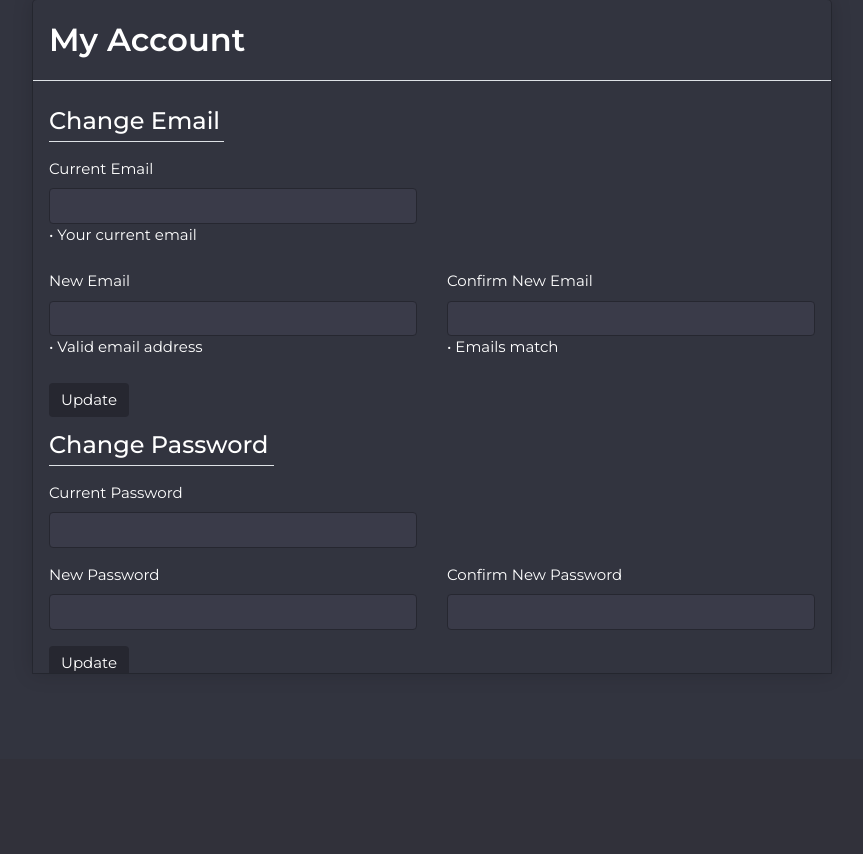
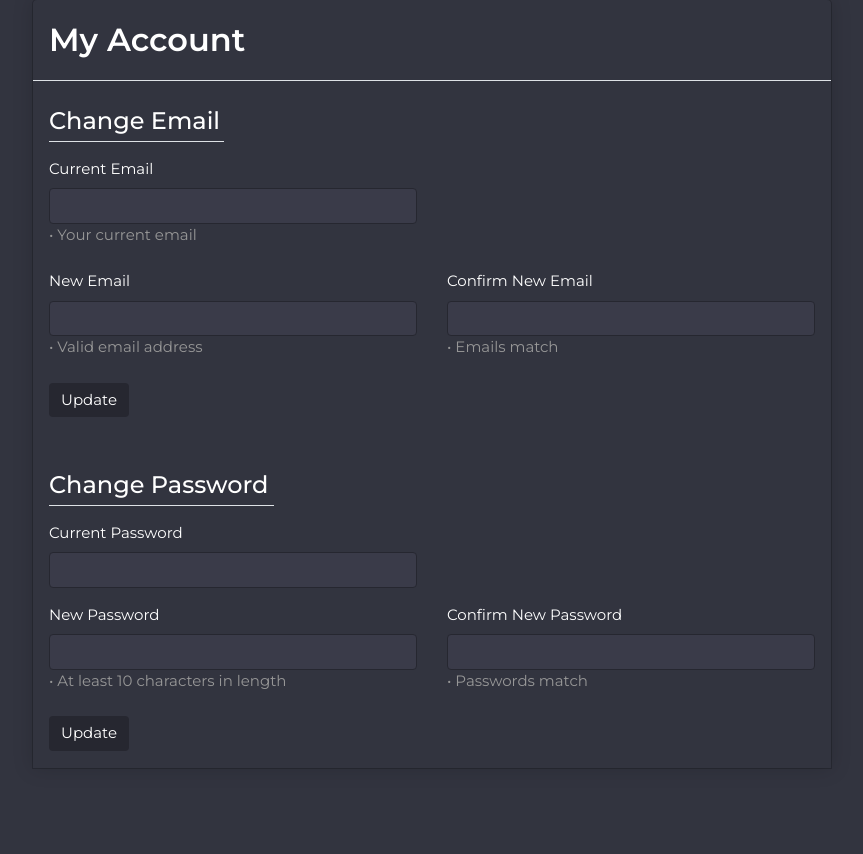
Before and after one commit to CAC-TX06/PeakPass, a Flask app: template website/templates/settings.html in a window 1280 px wide. Shown: the part 166-1020 px from the top of the page, without its empty margins (208-1071 px from the left). Before the commit the page ends 840 px from the top, so only its background shows below. Run offline with Flask 2, Linux system fonts and the light colour scheme; the template is opened without the code that fills it, so the values that code supplies are empty; parts of the project's set-up code (start-up, migrations or seed data) failed here and were passed over; some libraries are stand-ins or nearby versions.

Commit message:
Settings and Main Dashboard Done

```diff
--- a/website/peakpass.py
+++ b/website/peakpass.py
@@ -6,6 +6,7 @@ from func.sign_up import add_user, hash_new_pass
 from __init__ import create_website
 from __init__ import User
 import psycopg2
+import bcrypt
 from reader import USER, PASSWORD, DATABASE, HOST
 
 # Create the actual flask app (imported from __init__.py)
@@ -174,7 +175,9 @@ def update_email():
             conn.commit()
             conn.close()
         except psycopg2.errors.UniqueViolation:
-            return render_template('settings.html', email=current_user.id, error_message='Email already taken, please try again with a different email address.')
+            path = user_pfp_path[current_user.id[0].lower()]
+            path = url_for('static', filename=path)
+            return render_template('settings.html', path=path, email=current_user.id, email_error='Email already taken, please try again with a different email address.')
 
         return redirect(url_for('account_settings'))
 
@@ -185,18 +188,38 @@ def update_email():
 def update_password():
     if current_user:
         # Get the data from the form
-        password = request.form['password-update']
+        cur_pass = request.form['cur-password-update']
+        new_pass = request.form['new-password-update']
+
+        if cur_pass == new_pass:
+            path = user_pfp_path[current_user.id[0].lower()]
+            path = url_for('static', filename=path)
+            return render_template('settings.html', path=path, email=current_user.id, pass_error='New password cannot be the same as your current password, please try again.')
 
         # Update the data in the database
         conn = psycopg2.connect(dbname=DATABASE, user=USER, password=PASSWORD, host=HOST)
         cur = conn.cursor()
 
-        try:
-            cur.execute("UPDATE users SET password = %s WHERE email = %s", (password, current_user.id))
-            conn.commit()
-            conn.close()
-        except:
-            pass
+        # Get the users current password from the DB
+        cur.execute("SELECT password FROM users WHERE email = %s", (current_user.id,))
+        data = cur.fetchone()
+        current_password = data[0]
+
+        # Make sure the cur_pass and current_password match using the bcrpyt.checkpw function
+        if bcrypt.checkpw(cur_pass.encode('utf-8'), current_password.encode('utf-8')):
+            try:
+                password = hash_new_pass(new_pass)
+                cur.execute("UPDATE users SET password = %s WHERE email = %s", (password, current_user.id))
+                conn.commit()
+                conn.close()
+            except:
+                path = user_pfp_path[current_user.id[0].lower()]
+                path = url_for('static', filename=path)
+                return render_template('settings.html', path=path, email=current_user.id, pass_error='An error occured, please try again later.')
+        else:
+            path = user_pfp_path[current_user.id[0].lower()]
+            path = url_for('static', filename=path)
+            return render_template('settings.html', path=path, email=current_user.id, pass_error='The password you entered was not your current password. Please try again.')
 
         return redirect(url_for('account_settings'))
 
--- a/website/templates/settings.html
+++ b/website/templates/settings.html
@@ -45,49 +45,54 @@
                         <div class="col-6 form-group">
                             <label for="cur-email-update">Current Email</label>
                             <input name="cur-email-update" class="popup-input" type="text">
-                            <label for="cur-email-update" id="cur-email-update-check">• Your current email</label>
+                            <label for="cur-email-update" id="cur-email-update-check" class="label-check">• Your current email</label>
                         </div>
                     </div>
                     <div class="row">
 						            <div class="col-6 form-group">
                             <label for="new-email-update">New Email</label>
                             <input name="new-email-update" class="popup-input" type="text">
-                            <label for="new-email-update" id="new-email-update-check">• Valid email address</label>
+                            <label for="new-email-update" id="new-email-update-check" class="label-check">• Valid email address</label>
                         </div>
                         <div class="col-6 form-group">
                             <label for="confirm-email-update">Confirm New Email</label>
                             <input name="confirm-email-update" class="popup-input" type="text">
-                            <label for="confirm-email-update" id="confirm-email-update-check">• Emails match</label>
+                            <label for="confirm-email-update" id="confirm-email-update-check" class="label-check">• Emails match</label>
                         </div>
-                        <div id="email-update-wrapper" class="col-6 form-group">
+                        <div id="update-wrapper" class="col-6 form-group">
                             <button class="save" type="submit" value="submit">Update</button>
-                            {% if error_message %}
-                              <p class="error"> {{ error_message }} </p>
+                            {% if email_error %}
+                              <p class="error"> {{ email_error }} </p>
                             {% endif %}
                         </div>
                     </div>
                 </div>
             </form>
-			      <form action="/add-item" method="POST">
-                <div class="modal-body">
+			      <form action="/update-password" method="POST" onsubmit="event.preventDefault(); checkPasswordForm();" name="update-password-form">
+                <div id="update-pass-wrapper" class="modal-body">
                     <h2 id="password-title" class="subtitle-header">Change Password</h2>
                     <div class="row">
                         <div class="col-6 form-group">
-                            <label for="name">Current Password</label>
-                            <input id="name" class="popup-input" type="text" name="name" required="">
+                            <label for="cur-password-update">Current Password</label>
+                            <input name="cur-password-update" class="popup-input" type="text">
                         </div>
                     </div>
                     <div class="row">
 						            <div class="col-6 form-group">
-                            <label for="username">New Password</label>
-                            <input id="username" class="popup-input" type="text" name="username" required="">
+                            <label for="new-password-update">New Password</label>
+                            <input name="new-password-update" class="popup-input" type="text">
+                            <label for="new-password-update" id="new-password-update-check" class="label-check">• At least 10 characters in length</label>
                         </div>
                         <div class="col-6 form-group">
-                            <label for="password">Confirm New Password</label>
-                            <input id="password" class="popup-input" type="text" name="password" required="">
-                        </div>
-                        <div class="col-6 form-group">
+                            <label for="confirm-password-update">Confirm New Password</label>
+                            <input name="confirm-password-update" class="popup-input" type="text">
+                            <label for="confirm-password-update" id="confirm-password-update-check" class="label-check">• Passwords match</label>
+                          </div>
+                        <div id="update-wrapper" class="col-6 form-group">
                             <button class="save" type="submit" value="submit">Update</button>
+                            {% if pass_error %}
+                              <p class="error"> {{ pass_error }} </p>
+                            {% endif %}
                         </div>
                     </div>
                 </div>
@@ -136,6 +141,37 @@
         confirmEmail.style.border = '1px solid #979797';
       }
     });
+
+    // Password checks
+
+    let curPassword = document.getElementsByName("cur-password-update")[0];
+    curPassword.addEventListener("input", function(event) {
+      curPassword.style.border = '1px solid #979797';
+    });
+
+    let newPassword = document.getElementsByName("new-password-update")[0];
+    let newPasswordLabel = document.getElementById("new-password-update-check");
+    newPassword.addEventListener("input", function(event) {
+      if (newPassword.value.length >= 10) {
+        newPasswordLabel.style.color = '#85dd86';
+        newPassword.style.border = '1px solid #979797';
+      } else {
+        newPasswordLabel.style.color = '#FA5B5B';
+        newPassword.style.border = '1px solid #979797';
+      }
+    });
+
+    let confirmPassword = document.getElementsByName("confirm-password-update")[0];
+    let confirmPasswordLabel = document.getElementById("confirm-password-update-check");
+    confirmPassword.addEventListener("input", function(event) {
+      if (confirmPassword.value == newPassword.value) {
+        confirmPasswordLabel.style.color = '#85dd86';
+        confirmPassword.style.border = '1px solid #979797';
+      } else {
+        confirmPasswordLabel.style.color = '#FA5B5B';
+        confirmPassword.style.border = '1px solid #979797';
+      }
+    });
   }
 
   function checkEmailForm(){
@@ -170,15 +206,32 @@
     }
   }
 
+  function checkPasswordForm(){
+    let curPassword = document.getElementsByName("cur-password-update")[0];
+    if (!curPassword.value) {
+      curPassword.style.border = '1px solid #FA5B5B';
+    }
 
+    let newPassword = document.getElementsByName("new-password-update")[0];
+    let newPasswordLabel = document.getElementById("new-password-update-check");
+    if (newPassword.value.length < 10) {
+      newPasswordLabel.style.color = '#FA5B5B';
+      newPassword.style.border = '1px solid #FA5B5B';
+    }
 
+    let confirmPassword = document.getElementsByName("confirm-password-update")[0];
+    let confirmPasswordLabel = document.getElementById("confirm-password-update-check");
+    if (confirmPassword.value != newPassword.value || !newPassword.value) {
+      confirmPasswordLabel.style.color = '#FA5B5B';
+      confirmPassword.style.border = '1px solid #FA5B5B';
+    }
 
-
-
-
-
-
-
+    if (newPassword.value.length >= 10 && confirmPassword.value == newPassword.value && curPassword.value) {
+      document.forms["update-password-form"].submit();
+    } else {
+      return false;
+    }
+  }
 
 	document.getElementById("myBtn").onclick = function() {myFunction()};
 
@@ -213,20 +266,28 @@
 	font-family: Montserrat;
 }
 
+.label-check {
+  color: #979797;
+}
+
 .error {
+  position: absolute;
   font-size: 15px;
   font-family: Montserrat;
   font-weight: 400;
-  padding-top: 5px;
-  margin: 5px 0px 0px 100px;
+  margin: 5px 0px 15px 100px;
   color: #FA5B5B;
   text-align: left;
 }
 
-#email-update-wrapper {
+#update-wrapper {
   max-width: 100%;
   flex: 1;
-  margin-bottom: 0;
+  margin: 0;
+}
+
+#update-pass-wrapper {
+  margin-top: 40px;
 }
 
 body {
@@ -546,7 +607,7 @@ label {
 	margin: 85px auto;
 	font-size: 0.9em;
 	width: 800px;
-	height: 675px;
+	height: 770px;
 	background-color: rgb(50, 52, 63);
 	border-radius: 5px 5px 0 0;
 	overflow: hidden;
```
Also changed, not shown: website/templates/dashboard.html (+1 -17 lines), website/func/add_pass.py (deleted).
